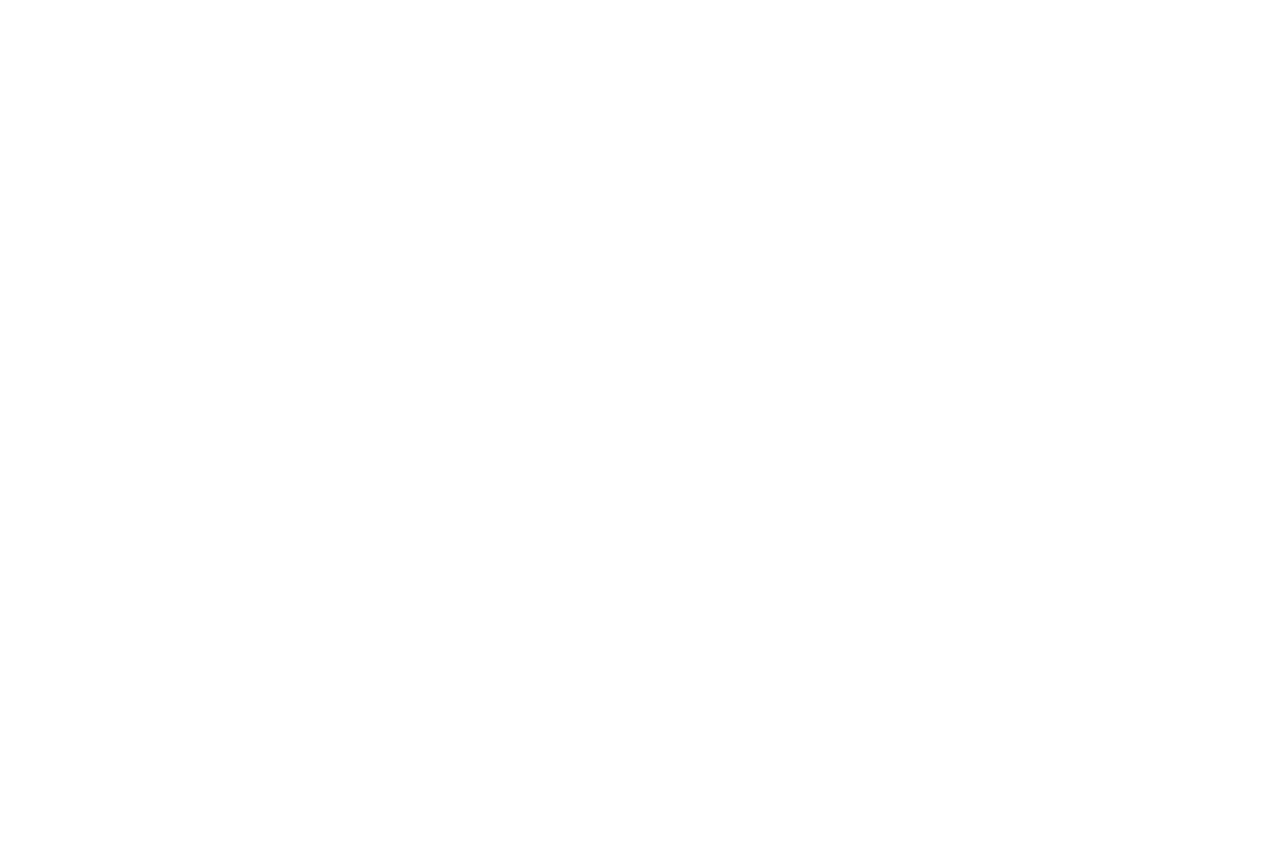
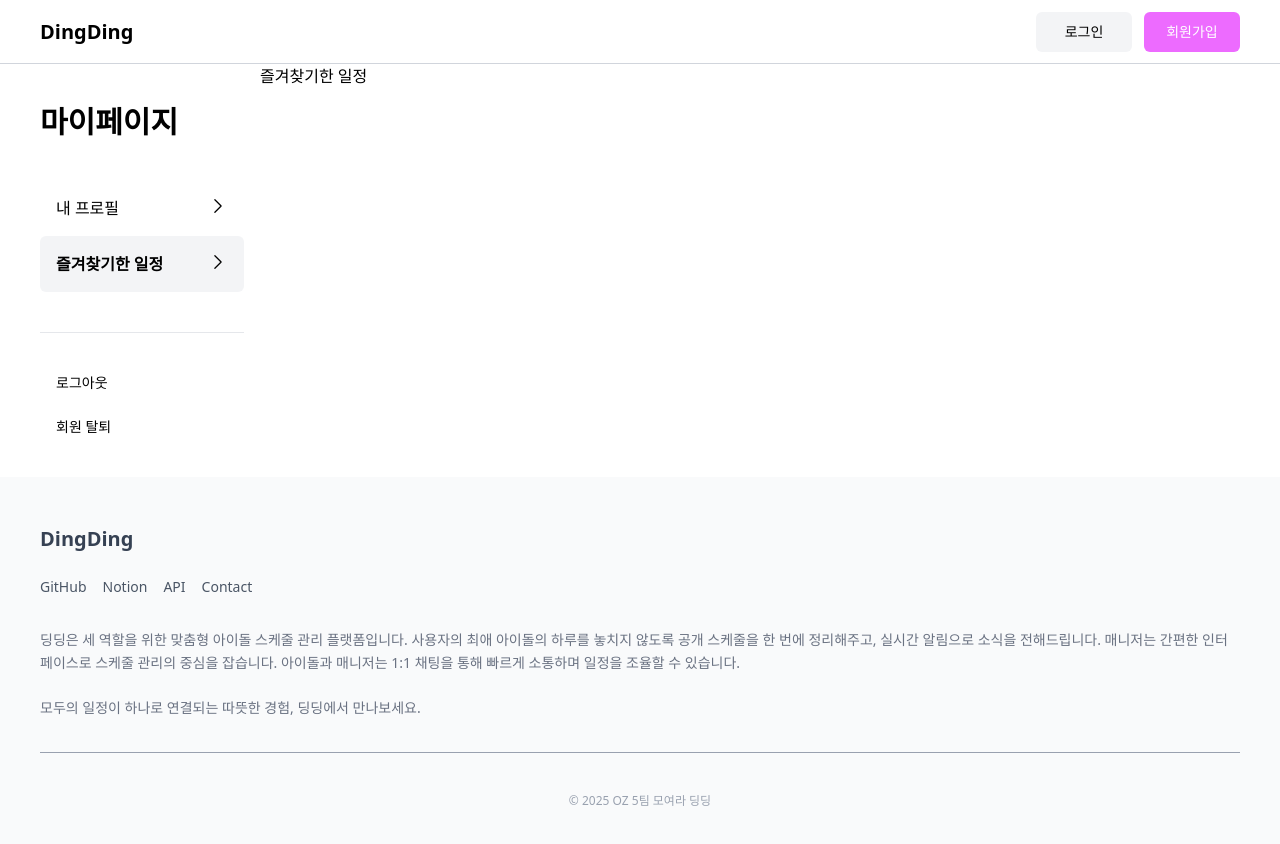
Before and after one commit to be-main-project-team5/main-FE, a React (Vite) app: page /mypage/myschedule in a window 1280 px wide. Before the commit this address had no page. Shown: the top 844 px of the page. Before the commit the page ends 800 px from the top, so only its background shows below. Built offline with nearby package versions, Linux system fonts and the light colour scheme.

Commit message:
✨ Feat: 마이페이지 라우팅 설정 (#40)

```diff
--- a/src/App.tsx
+++ b/src/App.tsx
@@ -3,7 +3,10 @@ import '@/App.css';
 import { Route, Routes } from 'react-router-dom';
 
 import Layout from '@/components/layouts/Layout';
+import MyPageLayout from '@/components/layouts/MyPageLayout';
 import Main from '@/pages/Main';
+import MyProfile from '@/pages/MyProfile';
+import MySchedule from '@/pages/MySchedule';
 
 function App() {
   return (
@@ -11,6 +14,10 @@ function App() {
       <Route path="/" element={<Layout />}>
         <Route index element={<Main />} />
       </Route>
+      <Route path="/mypage" element={<MyPageLayout />}>
+        <Route path="myprofile" element={<MyProfile />} />
+        <Route path="myschedule" element={<MySchedule />} />
+      </Route>
     </Routes>
   );
 }
```
